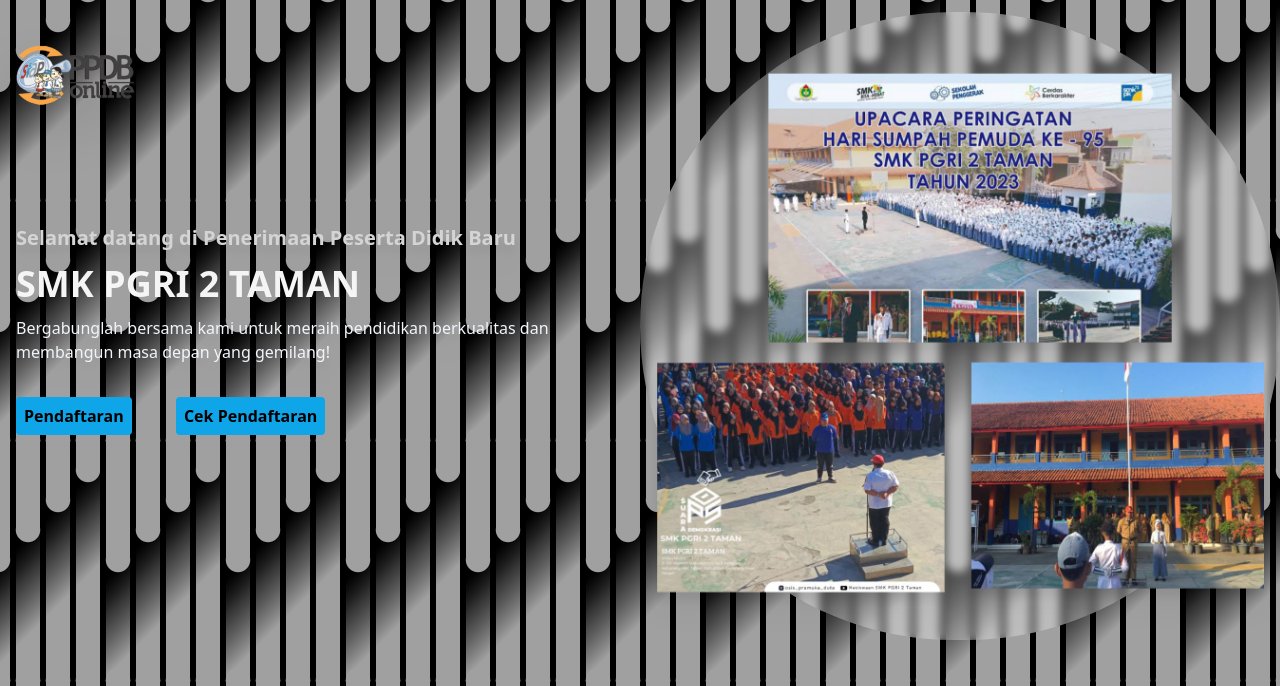
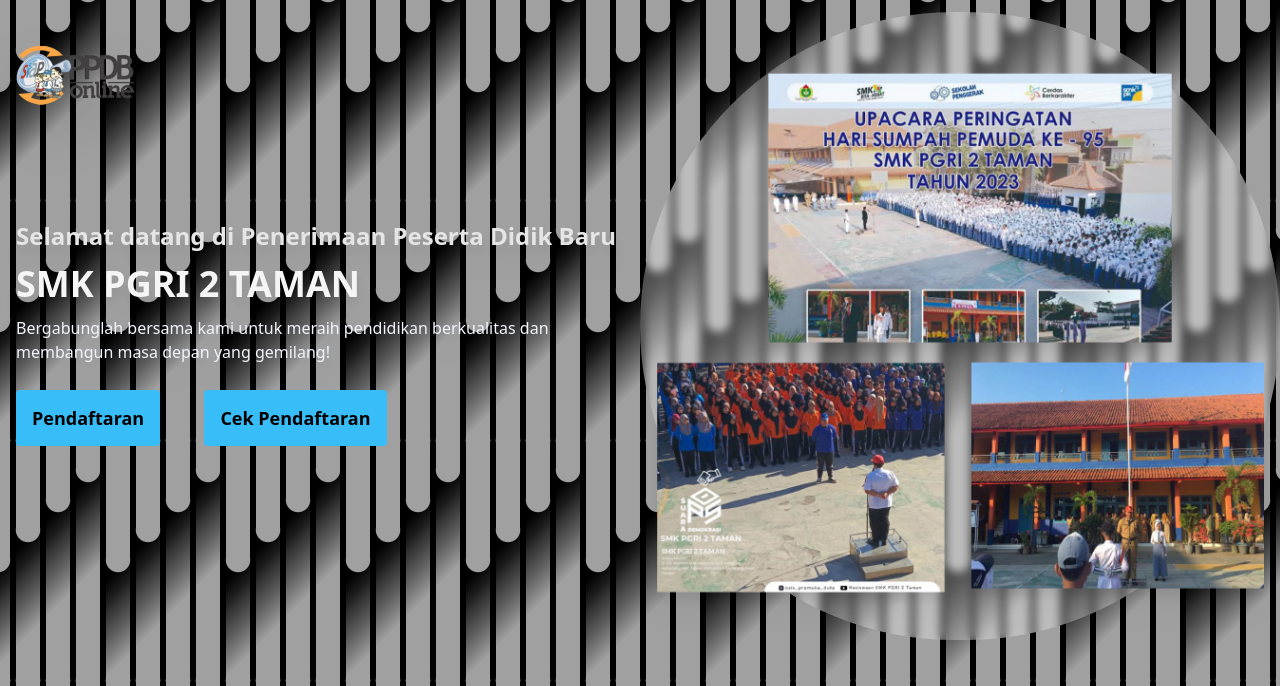
Before and after one commit to aufaa03/crud-siswa, a PHP site: page / in a window 1280 px wide. Shown: the top 686 px of the page. Run offline with PHP 8.4, Linux system fonts and the light colour scheme; some libraries are stand-ins or nearby versions.

Commit message:
Add files via upload

```diff
--- a/index.php
+++ b/index.php
@@ -19,13 +19,13 @@
     <div class="container relative mx-auto ">
       <div class="flex flex-wrap">
        <div class="w-full self-center px-4 lg:w-1/2">
-         <h1 class="text-base font-semibold text-neutral-300 md:text-xl drop-shadow-xl">Selamat datang di Penerimaan Peserta Didik Baru</h1>
-         <h2 class="font-bold text-neutral-100 text-4xl mt-3 lg:text-4xldrop-shadow-xl">SMK PGRI 2 TAMAN</h2>
+         <h1 class="text-base font-semibold text-neutral-200 md:text-2xl drop-shadow-xl">Selamat datang di Penerimaan Peserta Didik Baru</h1>
+         <h2 class="font-bold text-neutral-100 text-4xl mt-3 lg:text-4xl drop-shadow-xl">SMK PGRI 2 TAMAN</h2>
          <p class="font-medium text-slate-100 mt-3 mb-10 drop-shadow-xl">Bergabunglah bersama kami untuk meraih pendidikan berkualitas dan membangun masa depan yang gemilang!</p>
          <div class="ml-30">
 
-          <a class="text-base font-semibold text-dark bg-sky-500 rounded hover:shadow-lg hover:opacity:80 transition duration-300 ease-in-out p-2" href="daftar.php">Pendaftaran</a>
-          <a class="text-base font-semibold text-dark bg-sky-500 ml-10 rounded hover:shadow-lg hover:opacity:80 transition duration-300 ease-in-out p-2" href="listSiswa.php">Cek Pendaftaran</a>
+        <a class="text-lg font-semibold text-dark bg-sky-400 rounded hover:shadow-lg hover:opacity:80 transition duration-300 ease-in-out p-4" href="daftar.php">Pendaftaran</a>
+<a class="text-lg font-semibold text-dark bg-sky-400 ml-10 rounded hover:shadow-lg hover:opacity:80 transition duration-300 ease-in-out p-4" href="listSiswa.php">Cek Pendaftaran</a>
          </div>
        </div>
       <div class=" backdrop-blur-sm rounded-full bg-white/30 w-full self-end px-4 lg:w-1/2">
```
